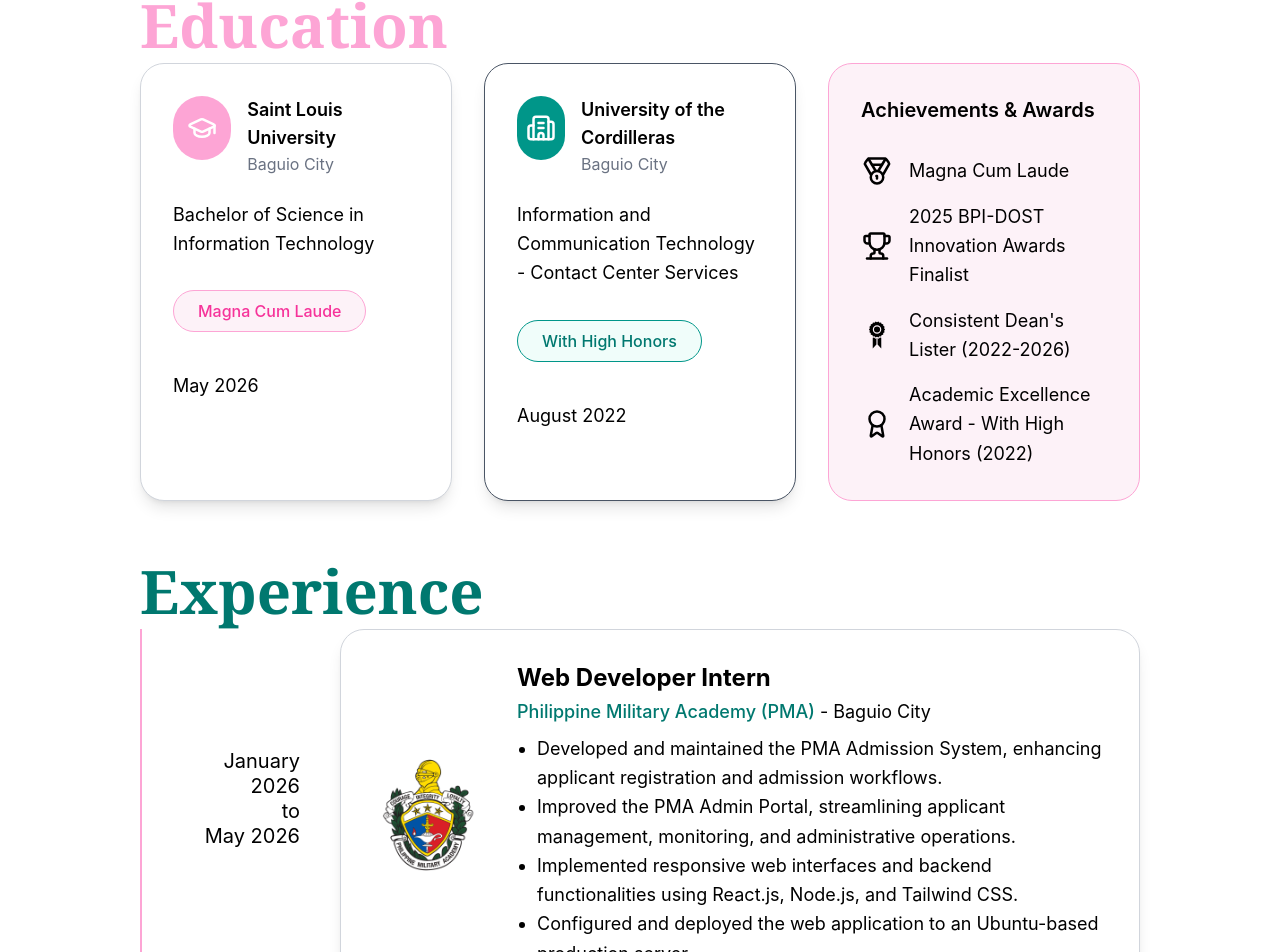
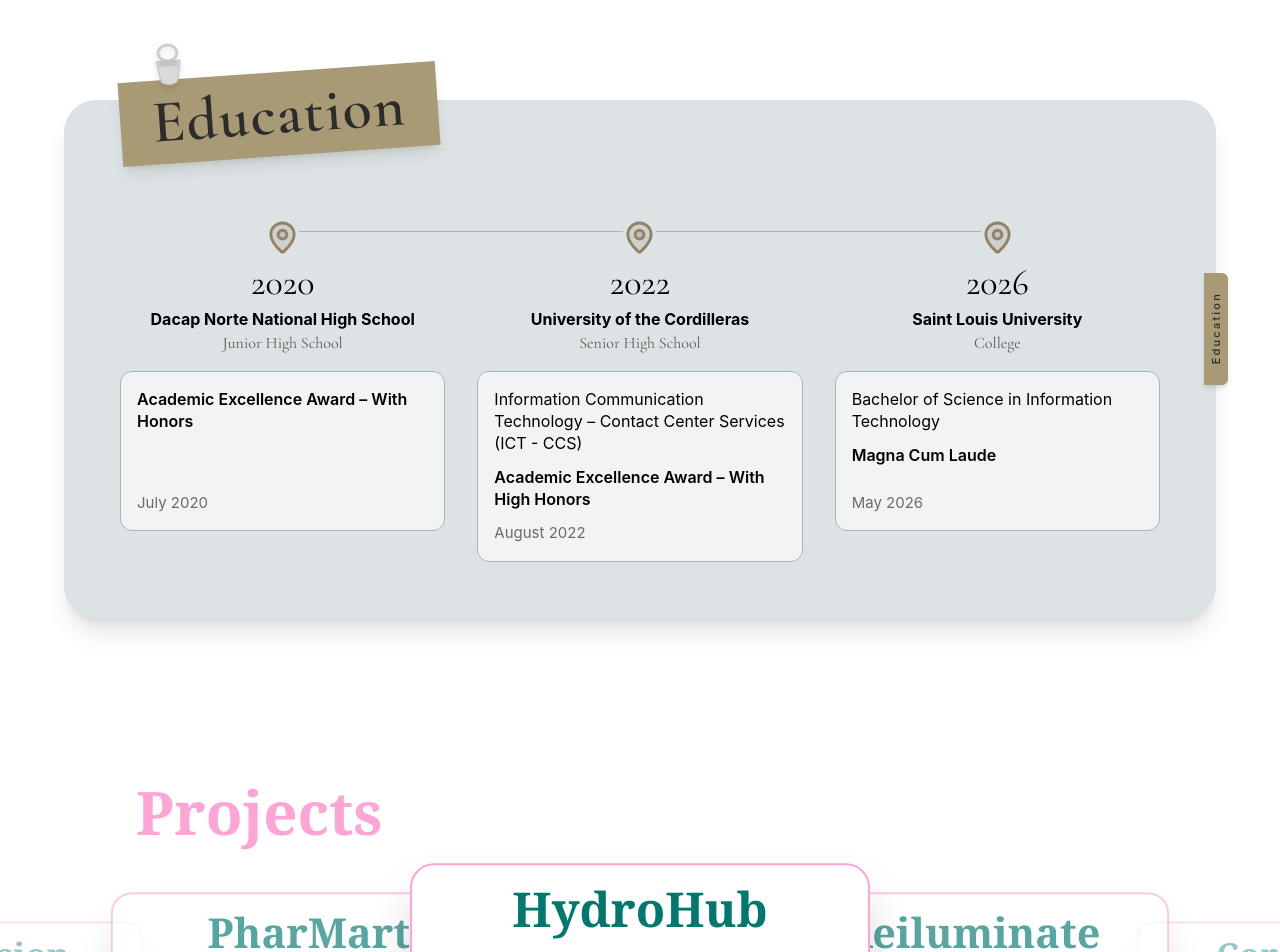
Before and after one commit to Jeyah-05/My-Portfolio-Website, a React (Vite) app in the folder my-portfolio-website/: page / in a window 1280 px wide. Shown: the part 1589-2541 px from the top of the page. Built offline with nearby package versions, Linux system fonts and the light colour scheme.

Commit message:
change education section

```diff
--- a/my-portfolio-website/src/components/Education.jsx
+++ b/my-portfolio-website/src/components/Education.jsx
@@ -1,217 +1,135 @@
-import { GraduationCap, Building2, Medal, Trophy, Award } from "lucide-react";
-import { FaSchool } from "react-icons/fa";
-import { GiAchievement } from "react-icons/gi";
-import PMALogo from "../assets/pmalogoicon.png";
+import { MapPin } from "lucide-react";
 
-const education = [
+const educationData = [
     {
-        school: "Saint Louis University",
-        location: "Baguio City",
-        degree: "Bachelor of Science in Information Technology",
-        year: "May 2026",
-        honor: "Magna Cum Laude",
-        color: "pink",
-        icon: <GraduationCap size={30} />,
+        year: "2020",
+        school: "Dacap Norte National High School",
+        level: "Junior High School",
+        achievements: [
+            { text: "Academic Excellence Award – With Honors", bold: true },
+        ],
+        date: "July 2020",
     },
     {
+        year: "2022",
         school: "University of the Cordilleras",
-        location: "Baguio City",
-        degree: "Information and Communication Technology - Contact Center Services",
-        year: "August 2022",
-        honor: "With High Honors",
-        color: "teal",
-        icon: <Building2 size={30} />,
-    },
-];
-
-const awards = [
-    {
-        icon: <Medal size={30} />,
-        title: "Magna Cum Laude",
+        level: "Senior High School",
+        achievements: [
+            { text: "Information Communication Technology – Contact Center Services (ICT - CCS)", bold: false },
+            { text: "Academic Excellence Award – With High Honors", bold: true },
+        ],
+        date: "August 2022",
     },
     {
-        icon: <Trophy size={30} />,
-        title: "2025 BPI-DOST Innovation Awards Finalist",
-    },
-    {
-        icon: <GiAchievement size={30} />,
-        title: "Consistent Dean's Lister (2022-2026)",
-    },
-    {
-        icon: <Award size={30} />,
-        title: "Academic Excellence Award - With High Honors (2022)",
+        year: "2026",
+        school: "Saint Louis University",
+        level: "College",
+        achievements: [
+            { text: "Bachelor of Science in Information Technology", bold: false },
+            { text: "Magna Cum Laude", bold: true },
+        ],
+        date: "May 2026",
     },
 ];
 
 const Education = () => {
     return (
-        <section id="education" className="scroll-mt-24 px-35 max-w-8xl mx-auto bg-white dark:bg-black">
-            {/* EDUCATION */}
-            <h2 className="font-serif text-6xl font-bold text-pink-300 dark:text-pink-400">
+        <section
+            id="education"
+            className="relative w-full py-16 px-6 sm:px-10 bg-white dark:bg-black transition-colors duration-300 scroll-mt-24"
+        >
+            <div className="max-w-6xl mx-auto relative">
+
+                {/* card */}
+                <div className="relative rounded-[32px] bg-[#dde3e4] dark:bg-[#26302f] shadow-xl dark:shadow-black/40 px-8 sm:px-14 pt-20 pb-14 transition-colors duration-300">
+
+                    {/* label tag */}
+                    <div
+                        className="absolute -top-7 left-10 sm:left-14"
+                        style={{ transform: "rotate(-4deg)" }}
+                    >
+                        {/* clip */}
+                        <svg
+                            viewBox="0 0 60 70"
+                            className="absolute -top-9 left-8 w-10 drop-shadow-md"
+                            aria-hidden="true"
+                        >
+                            <ellipse cx="30" cy="14" rx="14" ry="12" fill="none" stroke="#c9c9c9" strokeWidth="4" className="dark:stroke-[#6b6b6b]" />
+                            <path
+                                d="M12 26 L48 26 L42 58 Q30 66 18 58 Z"
+                                fill="#d9dadb"
+                                stroke="#b7b8b9"
+                                strokeWidth="1.5"
+                                className="dark:fill-[#3a3a3a] dark:stroke-[#555]"
+                            />
+                            <rect x="16" y="26" width="28" height="8" fill="#c3c4c5" className="dark:fill-[#4a4a4a]" />
+                        </svg>
+
+                        <div className="bg-[#a99a76] dark:bg-[#5f5642] px-8 py-3 shadow-lg">
+                            <h2 className="font-display text-6xl font-bold tracking-wide text-[#2c2c2c] dark:text-[#ece6da]">
                                 Education
                             </h2>
-
-            <div className="grid lg:grid-cols-3 gap-8 mt-2">
-                {/* Education Cards */}
-                <div className="lg:col-span-2 grid md:grid-cols-2 gap-8">
-                    {education.map((item, index) => (
-                        <div
-                            key={index}
-                            className={`rounded-3xl border p-8 transition-all duration-300
-                            ${
-                                item.color === "pink"
-                                    ? "border-gray-300 dark:border-gray-300"
-                                    : "border-gray-600 dark:border-gray-500"
-                            }
-                            bg-white dark:bg-zinc-900
-                            shadow-lg dark:shadow-none`}
-                        >
-                            <div className="flex items-start gap-4 mb-6">
-                                <div
-                                    className={`w-16 h-16 rounded-full flex items-center justify-center text-white
-                                    ${
-                                        item.color === "pink"
-                                            ? "bg-pink-300 dark:bg-pink-400 text-black"
-                                            : "bg-teal-600 dark:bg-teal-500"
-                                    }`}
-                                >
-                                    {item.icon}
-                                </div>
-
-                                <div>
-                                    <h3 className="font-semibold text-lg text-black dark:text-white">
-                                        {item.school}
-                                    </h3>
-                                    <p className="text-gray-500 dark:text-gray-400">
-                                        {item.location}
-                                    </p>
                         </div>
                     </div>
 
-                            <p className="text-lg leading-relaxed mb-8 text-black dark:text-gray-200">
-                                {item.degree}
+                    {/* timeline */}
+                    <div className="mt-10 grid grid-cols-1 sm:grid-cols-3 gap-12 sm:gap-8 relative">
+
+                        {/* connecting line (desktop only) */}
+                        <div className="hidden sm:block absolute top-[11px] left-[16.6%] right-[16.6%] h-px bg-[#928366]/50 dark:bg-[#a99a76]/40" />
+
+                        {educationData.map((edu) => (
+                            <div key={edu.year} className="flex flex-col items-center text-center">
+
+                                <MapPin
+                                    size={35}
+                                    className="relative z-10 text-[#928366] dark:text-[#c9b98f] fill-[#928366]/20 dark:fill-[#a99a76]/20 bg-[#dde3e4] dark:bg-[#26302f] rounded-full"
+                                />
+
+                                <span className="font-display text-4xl mt-2 text-black dark:text-[#ece6da]">
+                                    {edu.year}
+                                </span>
+
+                                <h3 className="font-bold text-base mt-1 text-black dark:text-white">
+                                    {edu.school}
+                                </h3>
+
+                                <p className="font-display text-base text-[#5c5c5c] dark:text-[#c8c8c8]">
+                                    {edu.level}
                                 </p>
 
-                            <button
-                                className={`rounded-full px-6 py-2 font-medium transition-colors
-                                ${
-                                    item.color === "pink"
-                                        ? "bg-pink-50 text-pink-500 border border-pink-300 dark:bg-pink-400 dark:text-black dark:border-pink-400"
-                                        : "bg-teal-50 text-teal-700 border border-teal-600 dark:bg-teal-500 dark:text-white dark:border-teal-500"
+                                <div className="mt-4 w-full rounded-xl border border-[#a3b7b8] dark:border-[#5e6f70] bg-white/60 dark:bg-black/20 p-4 text-left min-h-[160px] flex flex-col justify-between">
+                                    <div className="space-y-3">
+                                        {edu.achievements.map((a, i) => (
+                                            <p
+                                                key={i}
+                                                className={`leading-snug text-black dark:text-[#e5e5e5] ${
+                                                    a.bold ? "font-semibold" : ""
                                                 }`}
                                             >
-                                {item.honor}
-                            </button>
-
-                            <p className="text-lg text-black dark:text-gray-200 pt-10">{item.year}</p>
-                        </div>
+                                                {a.text}
+                                            </p>
                                         ))}
                                     </div>
 
-                {/* Awards */}
-                <div className="rounded-3xl border border-pink-300 dark:border-pink-300
-                bg-pink-50 dark:bg-pink-950/30 p-8 transition-all duration-300">
-                    <h3 className="text-xl font-semibold mb-8 text-black dark:text-white">
-                        Achievements & Awards
-                    </h3>
-
-                    <div className="space-y-4">
-                        {awards.map((award, index) => (
-                            <div
-                                key={index}
-                                className="flex items-center gap-4"
-                            >
-                                <div className="w-8 flex justify-center shrink-0 text-black dark:text-pink-300">
-                                    {award.icon}
+                                    <p className="text-[15px] text-[#6b6b6b] dark:text-[#a0a0a0] mt-3">
+                                        {edu.date}
+                                    </p>
                                 </div>
-
-                                <p className="leading-relaxed text-lg text-black dark:text-gray-200">
-                                    {award.title}
-                                </p>
                             </div>
                         ))}
                     </div>
                 </div>
-            </div>
 
-            {/* EXPERIENCE */}
-            <section className="mt-15">
-                <h2 className="font-serif text-6xl font-bold text-teal-700 dark:text-teal-400 mb-2">
-                        Experience
-                </h2>
-
-                <div className="flex items-start gap-10">
-
-                    {/* Timeline */}
-                    <div className="hidden md:flex items-center gap-10 w-40 shrink-0">
-                        <div className="w-[2px] h-85 bg-pink-300 dark:bg-pink-400"></div>
-
-                        <div className="text-right text-xl leading-tight text-black dark:text-gray-200">
-                            <p>January 2026</p>
-                            <p>to</p>
-                            <p>May 2026</p>
-                        </div>
-                    </div>
-
-                    {/* Card */}
-                    <div className="flex-1 rounded-3xl border border-gray-300 dark:border-gray-300 bg-white
-                    dark:bg-zinc-900 shadow-lg dark:shadow-none transition-all duration-300 p-8">
-                        <div className="flex flex-col md:flex-row gap-8">
-
-                            {/* Logo */}
-                            <div className="flex justify-center md:items-center">
-                                <img
-                                    src={PMALogo}
-                                    alt="PMA Logo"
-                                    className="w-28 h-28 object-contain"
-                                />
-                            </div>
-
-                            {/* Content */}
-                            <div className="flex-1">
-                                <h3 className="text-2xl font-bold text-black dark:text-white">
-                                    Web Developer Intern
-                                </h3>
-
-                                <p className="mt-1 mb-2 text-lg">
-                                    <span className="font-medium text-teal-700 dark:text-teal-400">
-                                        Philippine Military Academy (PMA)
+                {/* vertical side tab */}
+                <div className="hidden lg:flex absolute top-1/3 -right-3">
+                    <div className="w-6 h-28 bg-[#a99a76] dark:bg-[#5f5642] rounded-r-md shadow-md flex items-center justify-center">
+                        <span className="[writing-mode:vertical-rl] rotate-180 text-[11px] tracking-[0.2em] text-[#2c2c2c] dark:text-[#ece6da] font-medium">
+                            Education
                         </span>
-                                    <span className="text-black dark:text-gray-300">
-                                        {" "}
-                                        - Baguio City
-                                    </span>
-                                </p>
-
-                                <ul className="list-disc pl-5 text-lg leading-relaxed text-black dark:text-gray-200">
-                                    <li>
-                                        Developed and maintained the PMA Admission System,
-                                        enhancing applicant registration and admission
-                                        workflows.
-                                    </li>
-
-                                    <li>
-                                        Improved the PMA Admin Portal, streamlining
-                                        applicant management, monitoring, and
-                                        administrative operations.
-                                    </li>
-
-                                    <li>
-                                        Implemented responsive web interfaces and backend
-                                        functionalities using React.js, Node.js, and
-                                        Tailwind CSS.
-                                    </li>
-
-                                    <li>
-                                        Configured and deployed the web application to an
-                                        Ubuntu-based production server.
-                                    </li>
-                                </ul>
                     </div>
                 </div>
             </div>
-                </div>
-            </section>
         </section>
     );
 };
```
Also changed, not shown: my-portfolio-website/src/components/About.jsx (+12 -3 lines). Lines whose indentation alone changed are shown as unchanged.
